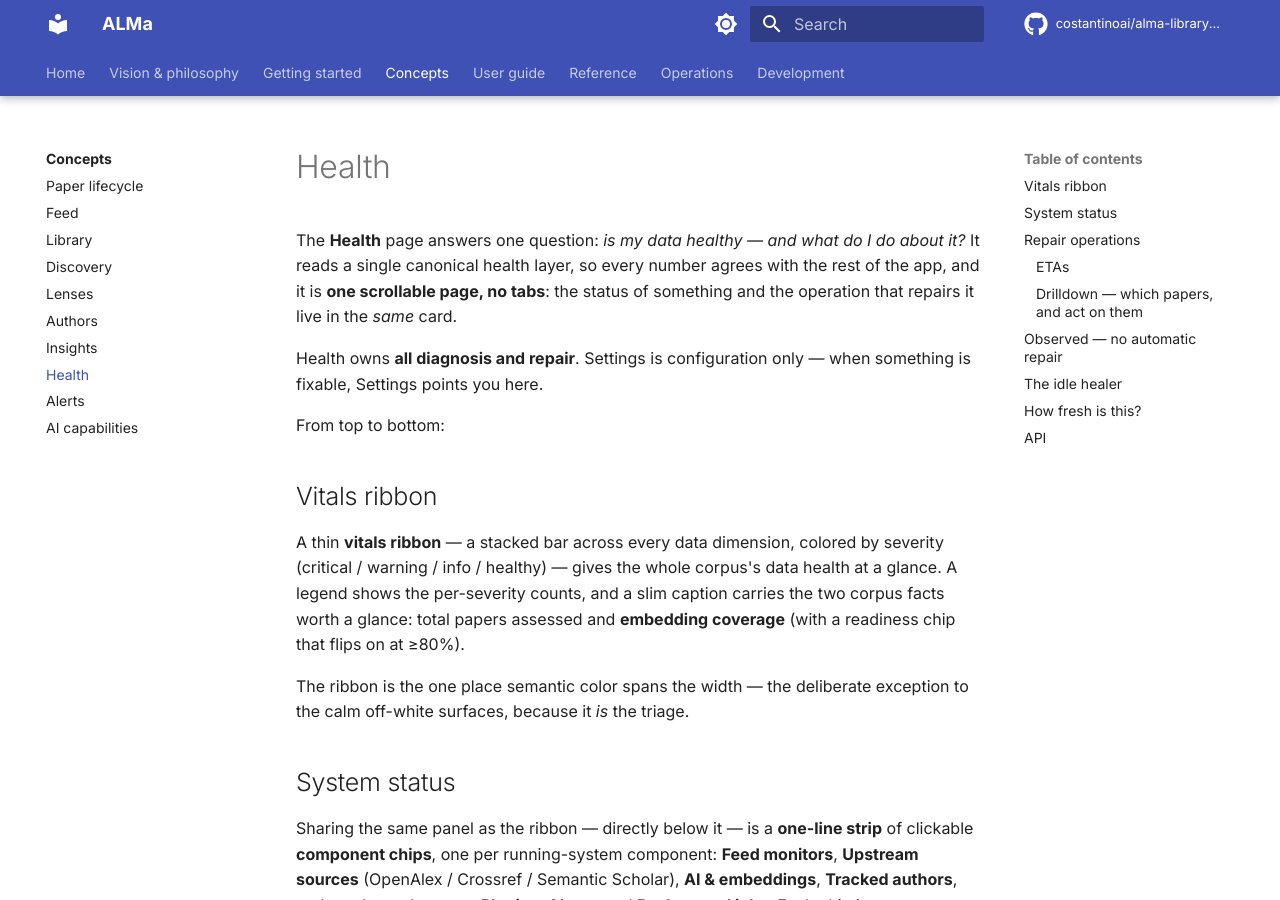
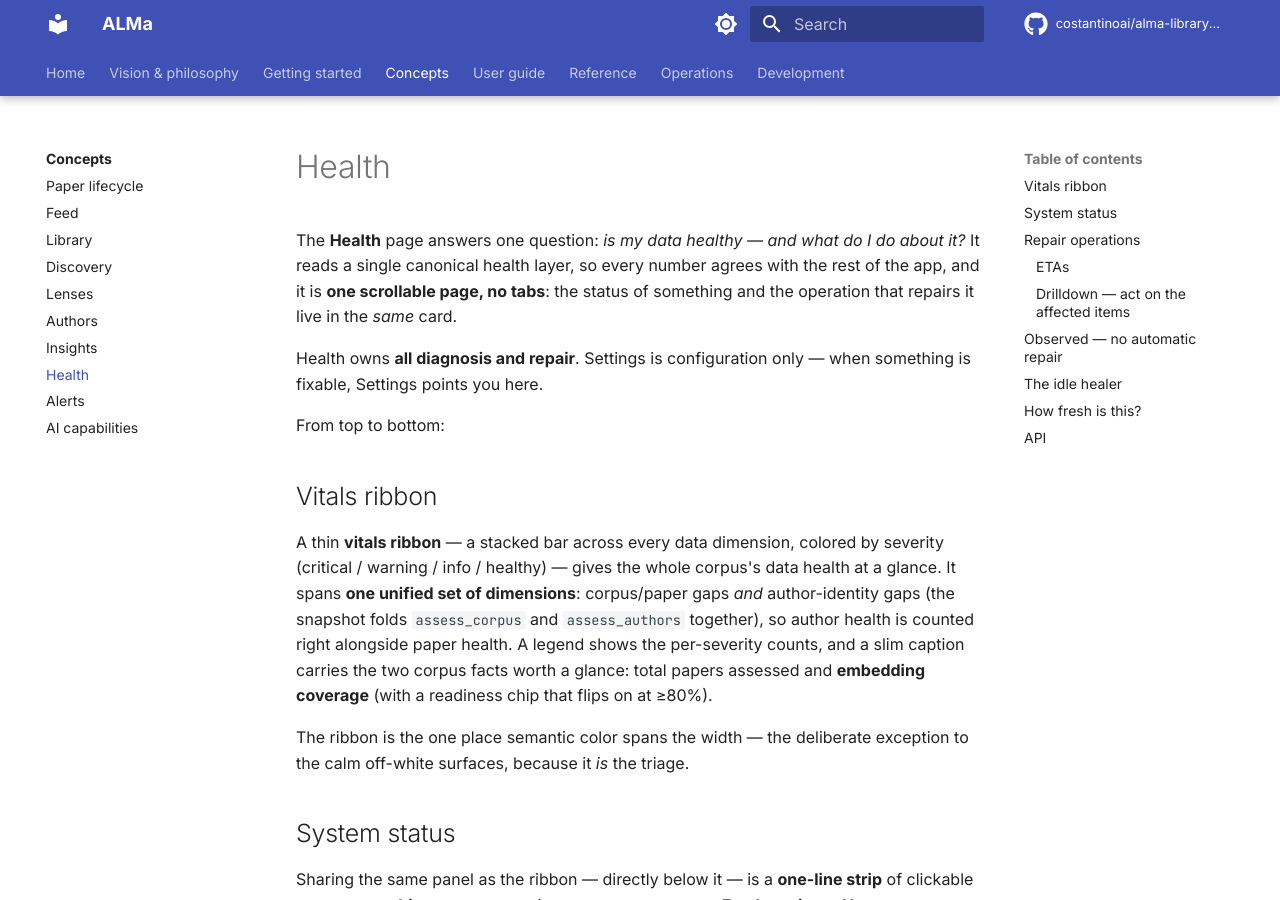
Before and after one commit to costantinoai/alma-library-manager, an MkDocs documentation site: the page built from docs/concepts/health.md, in a window 1280 px wide and 900 px high. Built offline with MkDocs 1.6.1 and Material for MkDocs 9.7.7, drawn with Linux system fonts in a browser that asks for light colours; comment, search, counter and statistics services are not loaded; some of the changed text lies outside the part shown.

Commit message:
docs(health): document unified author dimensions + clickable author rows
The vitals ribbon now spans one unified dimension set (corpus + author
identity, assess_corpus + assess_authors folded together), and status rows
drill in by type: paper dims → in-place modal, author dims → the Authors
page's needs-attention section.

```diff
--- a/docs/concepts/health.md
+++ b/docs/concepts/health.md
@@ -19,9 +19,12 @@ From top to bottom:
 
 A thin **vitals ribbon** — a stacked bar across every data dimension, colored by
 severity (critical / warning / info / healthy) — gives the whole corpus's data
-health at a glance. A legend shows the per-severity counts, and a slim caption
-carries the two corpus facts worth a glance: total papers assessed and
-**embedding coverage** (with a readiness chip that flips on at ≥80%).
+health at a glance. It spans **one unified set of dimensions**: corpus/paper
+gaps *and* author-identity gaps (the snapshot folds `assess_corpus` and
+`assess_authors` together), so author health is counted right alongside paper
+health. A legend shows the per-severity counts, and a slim caption carries the
+two corpus facts worth a glance: total papers assessed and **embedding
+coverage** (with a readiness chip that flips on at ≥80%).
 
 The ribbon is the one place semantic color spans the width — the deliberate
 exception to the calm off-white surfaces, because it *is* the triage.
@@ -88,14 +91,19 @@ source API's rate limit. The estimate is computed from one rate model
 
 Local SPECTER2 compute shows no ETA — it is fast and not rate-limited.
 
-### Drilldown — which papers, and act on them
+### Drilldown — act on the affected items
 
-Click any data status row to open a **centered modal** listing the affected
-papers. Select rows to **Fix N** (a targeted run for exactly those papers) or
-**Remove N** (soft-remove from Library); per row you can **add an abstract** /
-**edit authors** inline, remove, or open the paper at its source. The header
-carries the bulk "fix the whole dimension" action. (Edit / remove apply to
-Library papers; tracked-but-unsaved papers are read-only.)
+Every status row is clickable, drilling into the items it affects:
+
+- **Paper** dimensions open a **centered modal** listing the affected papers.
+  Select rows to **Fix N** (a targeted run for exactly those papers) or
+  **Remove N** (soft-remove from Library); per row you can **add an abstract** /
+  **edit authors** inline, remove, or open the paper at its source. The header
+  carries the bulk "fix the whole dimension" action. (Edit / remove apply to
+  Library papers; tracked-but-unsaved papers are read-only.)
+- **Author** dimensions jump to the **[Authors](authors.md)** page's
+  needs-attention section — the canonical place to repair / merge those authors —
+  rather than duplicating author management in a health modal.
 
 ## Observed — no automatic repair
 
```
